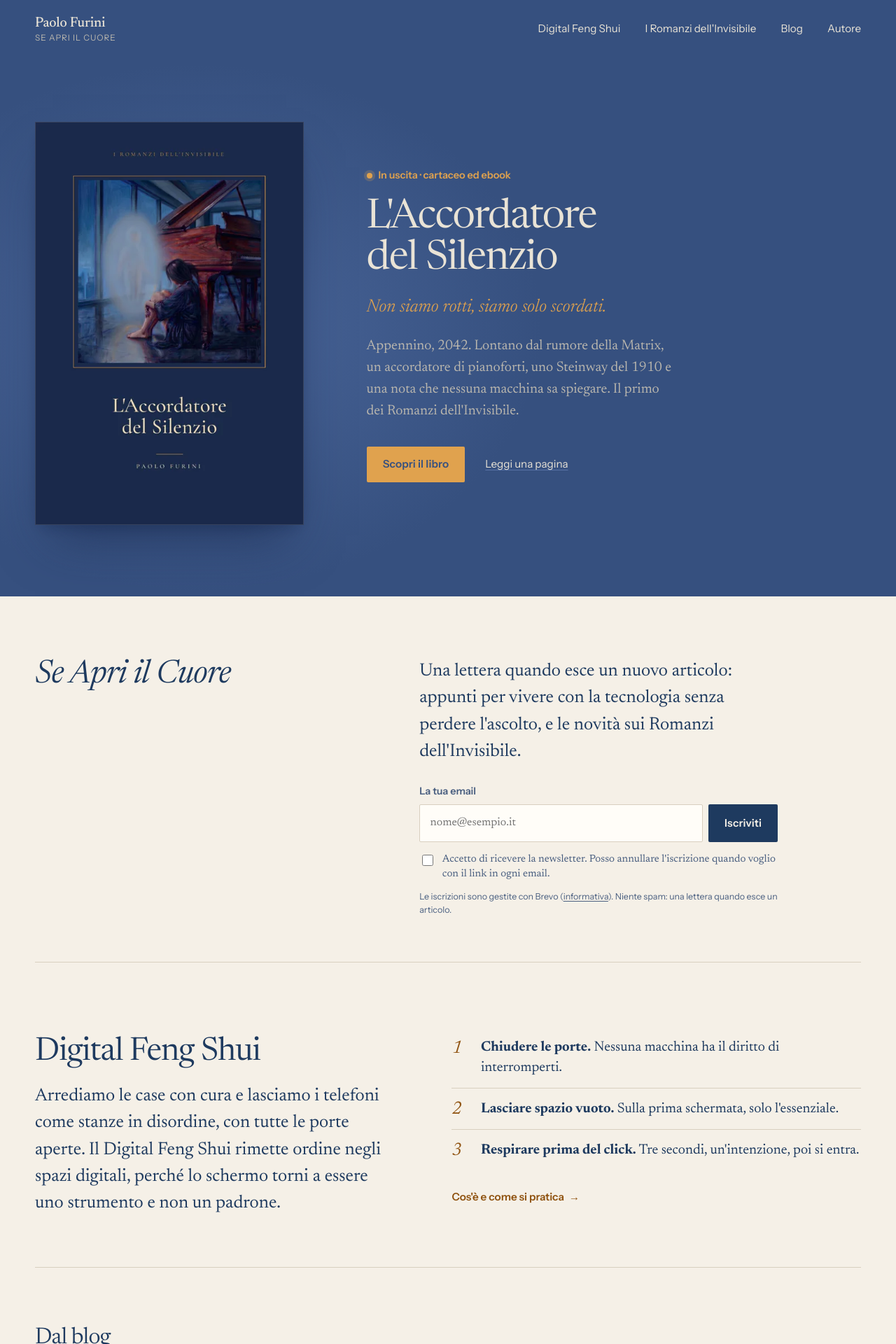
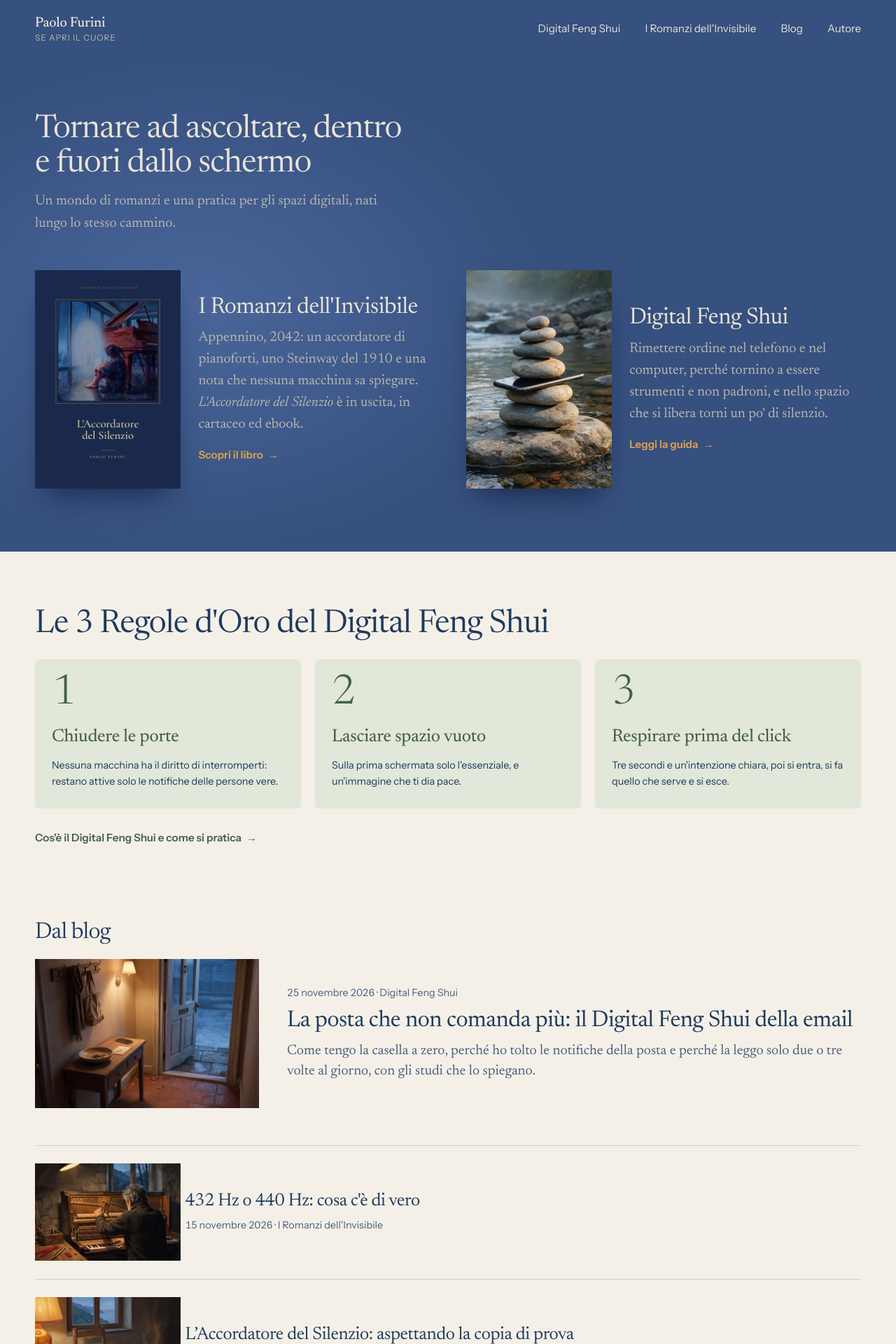
Before and after one commit to paolofurini/seapriilcuore, a Jekyll site: the page built from index.html, in a window 1280 px wide. Shown: the top 1920 px of the page at 70% size. Built offline with Jekyll 4.4.1, drawn with Linux system fonts in a browser that asks for light colours; some of the changed text lies outside the part shown.

Commit message:
Nuova home: Romanzi e Digital Feng Shui con lo stesso peso; riga fissa in fondo agli articoli DFS
Co-Authored-By: Claude Opus 5.5 <noreply@anthropic.com>
Claude-Session: https://claude.ai/code/session_016SExTNR2mJFJdF2ZXLtJqN

```diff
--- a/_layouts/post.html
+++ b/_layouts/post.html
@@ -15,6 +15,7 @@ layout: default
   </div>
 
   <footer class="post-end wrap-text">
+    {% if page.tema == "Digital Feng Shui" %}<p class="riga-dfs">Prima si libera lo spazio, poi si torna ad ascoltare.</p>{% endif %}
     <p class="post-sign">Paolo</p>
     {% assign altri = site.posts | where_exp: "x", "x.url != page.url" %}
     {% if altri.size > 0 %}
--- a/assets/css/site.css
+++ b/assets/css/site.css
@@ -440,3 +440,12 @@ a.book-row-img:hover .book-row-cover img { transform: translateY(-3px); }
 .porta-azione { font-family: var(--sans); font-size: 0.95rem; font-weight: 600; color: var(--amber); margin-top: 0.4rem; }
 .porta-azione::after { content: "→"; display: inline-block; margin-left: 0.45em; transition: transform 0.3s var(--ease); }
 .porta:hover .porta-azione::after { transform: translateX(4px); }
+
+/* Home: blog con le immagini a sinistra, il primo articolo poco più grande */
+@media (min-width: 800px) { .home-blog .in-evidenza { grid-template-columns: 20rem 1fr; } }
+.home-blog .in-evidenza .pl-thumb { aspect-ratio: 3 / 2; }
+.home-blog .pl-con-img { grid-template-columns: 7rem 1fr; }
+@media (min-width: 700px) { .home-blog .pl-con-img { grid-template-columns: 13rem 1fr; } }
+
+/* Riga fissa in fondo agli articoli del Digital Feng Shui */
+.riga-dfs { font-style: italic; font-size: var(--step-1); line-height: 1.4; color: var(--ink-soft); border-top: 1px solid var(--rule); padding-top: 1.2rem; margin: 2.6rem 0 1.4rem; }
--- a/index.html
+++ b/index.html
@@ -1,64 +1,62 @@
 ---
 layout: default
 body_class: night home
-title: "L'Accordatore del Silenzio e il blog Se Apri il Cuore"
-description: "Paolo Furini, autore de L'Accordatore del Silenzio, primo dei Romanzi dell'Invisibile. Romanzi e riflessioni su spiritualità, tecnologia e Matrix: Digital Feng Shui, Digital Detox, sovranità digitale."
-image: /assets/img/copertina-lads-960.jpg
+title: "Paolo Furini: Digital Feng Shui e I Romanzi dell'Invisibile"
+description: "Il Digital Feng Shui per rimettere ordine nel telefono e nel computer, e I Romanzi dell'Invisibile, a partire da L'Accordatore del Silenzio."
+image: /assets/img/blog/digital-feng-shui-guida-cover-1600.jpg
 ---
-<section class="hero">
-  <div class="wrap hero-grid">
-    <figure class="hero-cover">
-      <a href="{{ '/romanzi/laccordatore-del-silenzio/' | relative_url }}" aria-label="L'Accordatore del Silenzio">
-        <picture>
-          <source type="image/webp" srcset="{{ '/assets/img/copertina-lads-480.webp' | relative_url }} 480w, {{ '/assets/img/copertina-lads-960.webp' | relative_url }} 960w" sizes="(min-width: 900px) 380px, 70vw">
-          <img src="{{ '/assets/img/copertina-lads-960.jpg' | relative_url }}" alt="Copertina di L'Accordatore del Silenzio di Paolo Furini: una donna seduta sotto un pianoforte a coda, accanto a una presenza di luce, su fondo blu notte." width="960" height="1441" fetchpriority="high">
-        </picture>
+<section class="hero hero-porte">
+  <div class="wrap">
+    <h1 class="porte-title">Tornare ad ascoltare, dentro e fuori dallo schermo</h1>
+    <p class="porte-lede">Un mondo di romanzi e una pratica per gli spazi digitali, nati lungo lo stesso cammino.</p>
+    <div class="porte">
+      <a class="porta" href="{{ '/romanzi/laccordatore-del-silenzio/' | relative_url }}">
+        <span class="porta-img">
+          <picture>
+            <source type="image/webp" srcset="{{ '/assets/img/copertina-lads-480.webp' | relative_url }} 480w, {{ '/assets/img/copertina-lads-960.webp' | relative_url }} 960w" sizes="(min-width: 860px) 260px, 50vw">
+            <img src="{{ '/assets/img/copertina-lads-480.jpg' | relative_url }}" alt="Copertina di L'Accordatore del Silenzio di Paolo Furini: una donna seduta sotto un pianoforte a coda, accanto a una presenza di luce, su fondo blu notte." width="480" height="720">
+          </picture>
+        </span>
+        <span class="porta-corpo">
+        <span class="porta-nome">I Romanzi dell'Invisibile</span>
+        <span class="porta-testo">Appennino, 2042: un accordatore di pianoforti, uno Steinway del 1910 e una nota che nessuna macchina sa spiegare. <em>L'Accordatore del Silenzio</em> è in uscita, in cartaceo ed ebook.</span>
+        <span class="porta-azione">Scopri il libro</span>
+        </span>
       </a>
-    </figure>
-    <div class="hero-text">
-      <p class="stato stato-night"><span class="dot" aria-hidden="true"></span>In uscita · cartaceo ed ebook</p>
-      <h1 class="hero-title">L'Accordatore<br>del Silenzio</h1>
-      <p class="hero-quote"><em>Non siamo rotti, siamo solo scordati.</em></p>
-      <p class="hero-lede">Appennino, 2042. Lontano dal rumore della Matrix, un accordatore di pianoforti, uno Steinway del 1910 e una nota che nessuna macchina sa spiegare. Il primo dei Romanzi dell'Invisibile.</p>
-      <p class="hero-actions">
-        <a class="button button-amber" href="{{ '/romanzi/laccordatore-del-silenzio/' | relative_url }}">Scopri il libro</a>
-        <a class="link-quiet" href="{{ '/blog/laccordatore-del-silenzio-aspettando-la-copia-di-prova/' | relative_url }}">Leggi una pagina</a>
-      </p>
+      <a class="porta" href="{{ '/digital-feng-shui/' | relative_url }}">
+        <span class="porta-img">
+          <picture>
+            <source type="image/webp" srcset="{{ '/assets/img/blog/digital-feng-shui-guida-cover-900.webp' | relative_url }} 900w, {{ '/assets/img/blog/digital-feng-shui-guida-cover-1600.webp' | relative_url }} 1600w" sizes="(min-width: 860px) 560px, 100vw">
+            <img src="{{ '/assets/img/blog/digital-feng-shui-guida-cover-900.jpg' | relative_url }}" alt="Una pila di sassi di fiume in equilibrio su una roccia in mezzo a un torrente, all'alba nella nebbia; tra i sassi, in equilibrio come gli altri, c'è uno smartphone spento" fetchpriority="high">
+          </picture>
+        </span>
+        <span class="porta-corpo">
+        <span class="porta-nome">Digital Feng Shui</span>
+        <span class="porta-testo">Rimettere ordine nel telefono e nel computer, perché tornino a essere strumenti e non padroni, e nello spazio che si libera torni un po' di silenzio.</span>
+        <span class="porta-azione">Leggi la guida</span>
+        </span>
+      </a>
     </div>
   </div>
 </section>
 
-<section class="invito band-paper" id="newsletter">
-  <div class="wrap invito-grid">
-    <h2 class="invito-title">Se Apri il Cuore</h2>
-    <div>
-      <p class="invito-text">Una lettera quando esce un nuovo articolo: appunti per vivere con la tecnologia senza perdere l'ascolto, e le novità sui Romanzi dell'Invisibile.</p>
-      {% include newsletter.html %}
+<section class="home-regole band-paper" id="regole">
+  <div class="wrap">
+    <h2 class="section-title">Le 3 Regole d'Oro del Digital Feng Shui</h2>
+    <div class="g-regole">
+      <div class="g-regola"><span class="g-num" aria-hidden="true">1</span><h3>Chiudere le porte</h3><p>Nessuna macchina ha il diritto di interromperti: restano attive solo le notifiche delle persone vere.</p></div>
+      <div class="g-regola"><span class="g-num" aria-hidden="true">2</span><h3>Lasciare spazio vuoto</h3><p>Sulla prima schermata solo l'essenziale, e un'immagine che ti dia pace.</p></div>
+      <div class="g-regola"><span class="g-num" aria-hidden="true">3</span><h3>Respirare prima del click</h3><p>Tre secondi e un'intenzione chiara, poi si entra, si fa quello che serve e si esce.</p></div>
     </div>
+    <p class="home-regole-link"><a class="link-arrow" href="{{ '/digital-feng-shui/' | relative_url }}">Cos'è il Digital Feng Shui e come si pratica</a></p>
   </div>
 </section>
 
-<section class="dfs-band band-paper">
-  <div class="wrap dfs-grid">
-    <div>
-      <h2 class="section-title"><a href="{{ '/digital-feng-shui/' | relative_url }}">Digital Feng Shui</a></h2>
-      <p class="dfs-lede">Arrediamo le case con cura e lasciamo i telefoni come stanze in disordine, con tutte le porte aperte. Il Digital Feng Shui rimette ordine negli spazi digitali, perché lo schermo torni a essere uno strumento e non un padrone.</p>
-    </div>
-    <div>
-      <ol class="dfs-regole">
-        <li><strong>Chiudere le porte.</strong> Nessuna macchina ha il diritto di interromperti.</li>
-        <li><strong>Lasciare spazio vuoto.</strong> Sulla prima schermata, solo l'essenziale.</li>
-        <li><strong>Respirare prima del click.</strong> Tre secondi, un'intenzione, poi si entra.</li>
-      </ol>
-      <p><a class="link-arrow" href="{{ '/digital-feng-shui/' | relative_url }}">Cos'è e come si pratica</a></p>
-    </div>
-  </div>
-</section>
-
-<section class="dal-blog band-paper">
+<section class="dal-blog home-blog band-paper">
   <div class="wrap">
     <h2 class="section-title">Dal blog</h2>
-    {% assign primo = site.posts.first %}
+    {% assign dfs = site.posts %}
+    {% assign primo = dfs.first %}
     <a class="in-evidenza" href="{{ primo.url | relative_url }}">
       {% include post-thumb.html post=primo %}
       <span class="ie-testo">
@@ -68,19 +66,29 @@ image: /assets/img/copertina-lads-960.jpg
       </span>
     </a>
     <ul class="post-list post-list-large">
-      {% for x in site.posts offset: 1 limit: 3 %}
+      {% for x in dfs offset: 1 limit: 2 %}
       <li>
         <a href="{{ x.url | relative_url }}" class="pl-con-img">
+          {% include post-thumb.html post=x %}
           <span class="pl-testo">
             <span class="pl-title">{{ x.title }}</span>
             <span class="pl-date">{% include data-it.html date=x.date %}{% if x.tema %} · {{ x.tema }}{% endif %}</span>
           </span>
-          {% include post-thumb.html post=x %}
         </a>
       </li>
       {% endfor %}
     </ul>
     <p><a class="link-arrow" href="{{ '/blog/' | relative_url }}">Tutti gli articoli</a></p>
+  </div>
+</section>
+
+<section class="invito band-paper" id="newsletter">
+  <div class="wrap invito-grid">
+    <h2 class="invito-title">Se Apri il Cuore</h2>
+    <div>
+      <p class="invito-text">Una lettera quando esce un nuovo articolo: un gesto pratico per portare un po' di luce negli spazi digitali, e le novità sui Romanzi dell'Invisibile.</p>
+      {% include newsletter.html %}
+    </div>
   </div>
 </section>
 
@@ -97,7 +105,7 @@ image: /assets/img/copertina-lads-960.jpg
       <img src="{{ '/assets/img/paolo-480.jpg' | relative_url }}" alt="Paolo Furini, all'aperto tra gli alberi" width="480" height="480" loading="lazy">
     </picture>
     <div>
-      <p class="chi-text">Per più di trent'anni ho fatto il manager nella tecnologia, tra dati, marketing e numeri da raggiungere. Poi ho smesso di correre abbastanza a lungo da sentire una nota più antica. Oggi scrivo.</p>
+      <p class="chi-text">Per più di trent'anni ho fatto il manager nella tecnologia, tra dati, marketing e numeri da raggiungere. Poi ho smesso di correre abbastanza a lungo da sentire una nota più antica. Oggi dedico il mio tempo alla ricerca interiore, al Servizio e alla scrittura.</p>
       <p><a class="link-arrow" href="{{ '/autore/' | relative_url }}">Chi sono</a></p>
     </div>
   </div>
```
Also changed, not shown: prova-home.html (deleted, +0 -115 lines).
